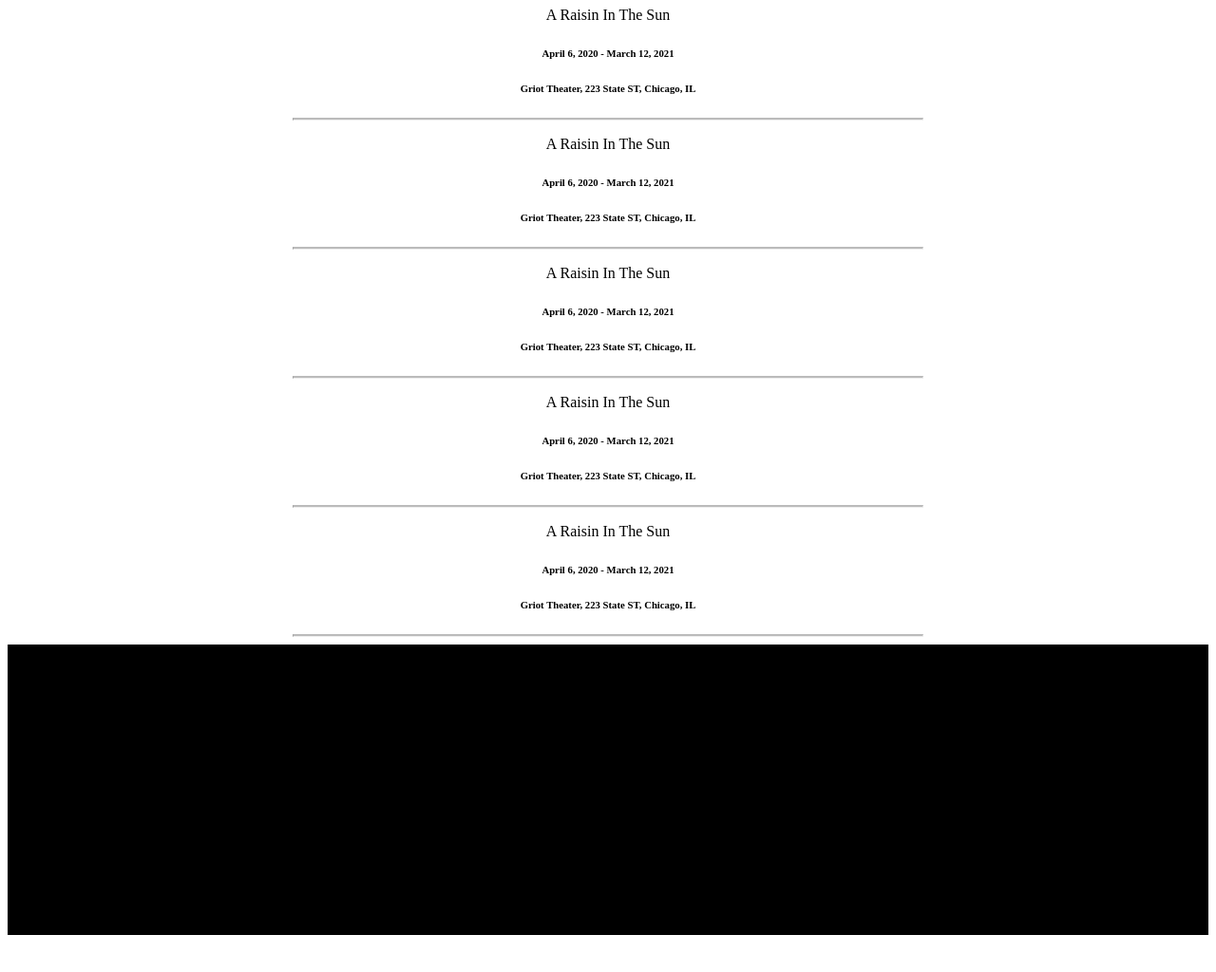
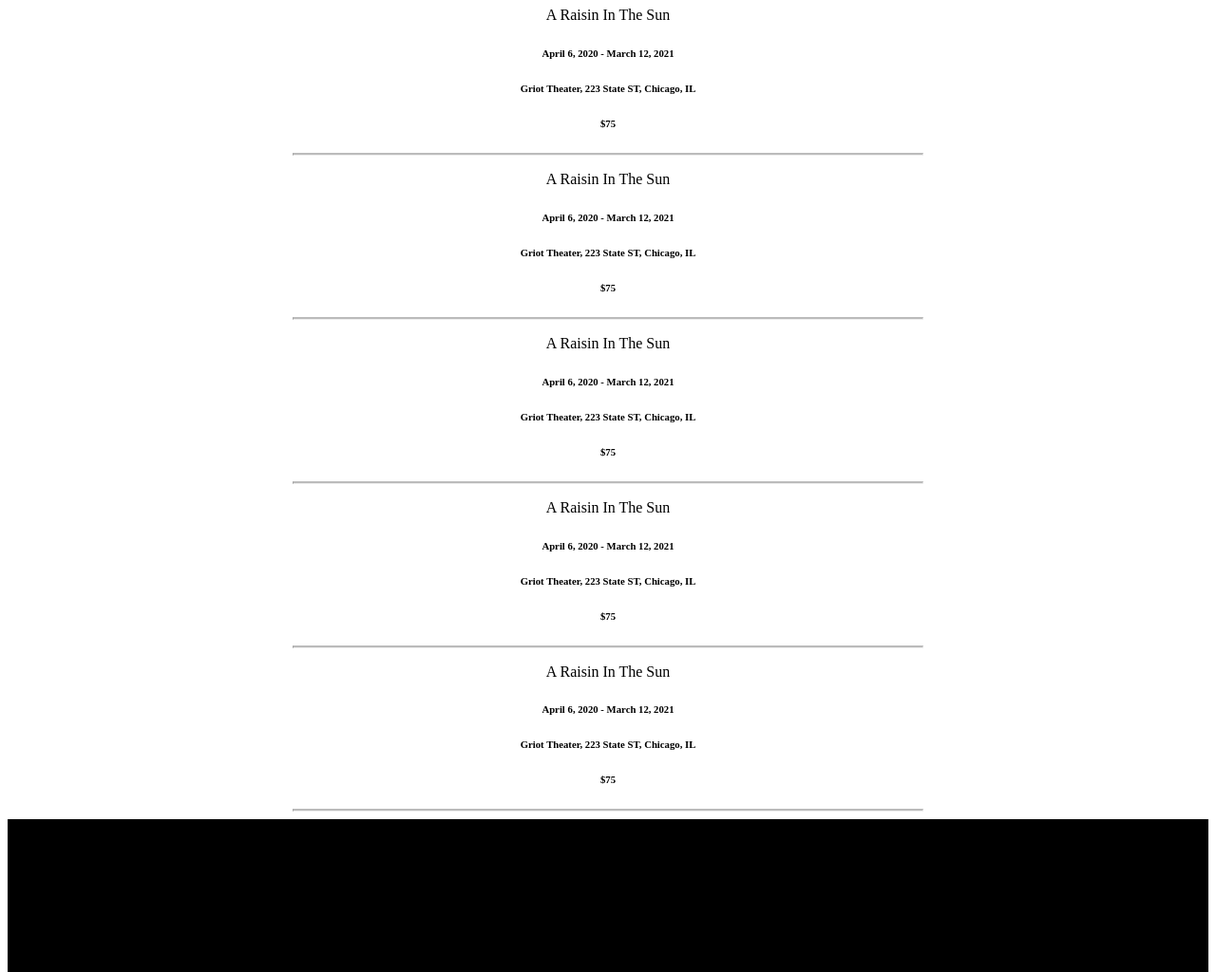
Before and after one commit to Faisal-Hussein/pw_141_wk1_hw2, a plain HTML site: page index.html in a window 1280 px wide. Shown: the part 1060-2084 px from the top of the page at 95% size. Before the commit the page ends 2053 px from the top, so only its background shows below. Drawn offline with Linux system fonts and the light colour scheme.

Commit message:
added price

```diff
--- a/index.html
+++ b/index.html
@@ -42,6 +42,7 @@
             <p>A Raisin In The Sun</p>
             <h6>April 6, 2020 - March 12, 2021 </h6>
             <h6>Griot Theater, 223 State ST, Chicago, IL</h6>
+            <h6>$75</h6>
             <hr class="solid">
         </div>
 
@@ -49,24 +50,28 @@
             <p>A Raisin In The Sun</p>
             <h6>April 6, 2020 - March 12, 2021 </h6>
             <h6>Griot Theater, 223 State ST, Chicago, IL</h6>
+            <h6>$75</h6>
             <hr class="solid">
         </div>
         <div class="text">
             <p>A Raisin In The Sun</p>
             <h6>April 6, 2020 - March 12, 2021 </h6>
             <h6>Griot Theater, 223 State ST, Chicago, IL</h6>
+            <h6>$75</h6>
             <hr class="solid">
         </div>
         <div class="text">
             <p>A Raisin In The Sun</p>
             <h6>April 6, 2020 - March 12, 2021 </h6>
             <h6>Griot Theater, 223 State ST, Chicago, IL</h6>
+            <h6>$75</h6>
             <hr class="solid">
         </div>
         <div class="text">
             <p>A Raisin In The Sun</p>
             <h6>April 6, 2020 - March 12, 2021 </h6>
             <h6>Griot Theater, 223 State ST, Chicago, IL</h6>
+            <h6>$75</h6>
             <hr class="solid">
         </div>
     </div>
```
